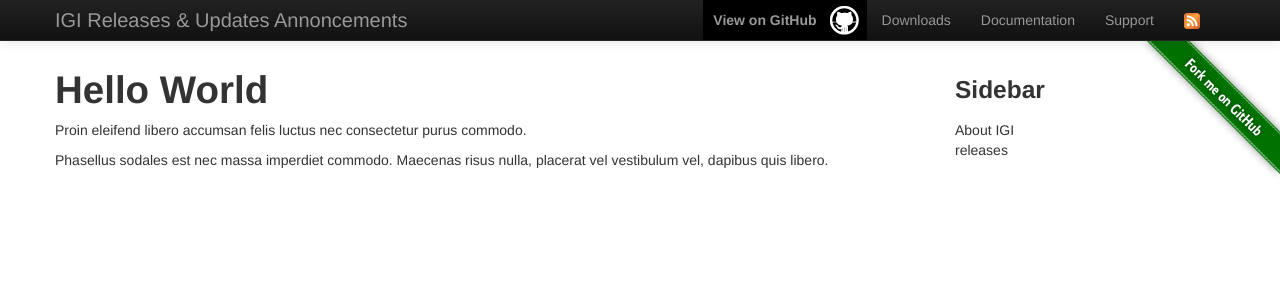
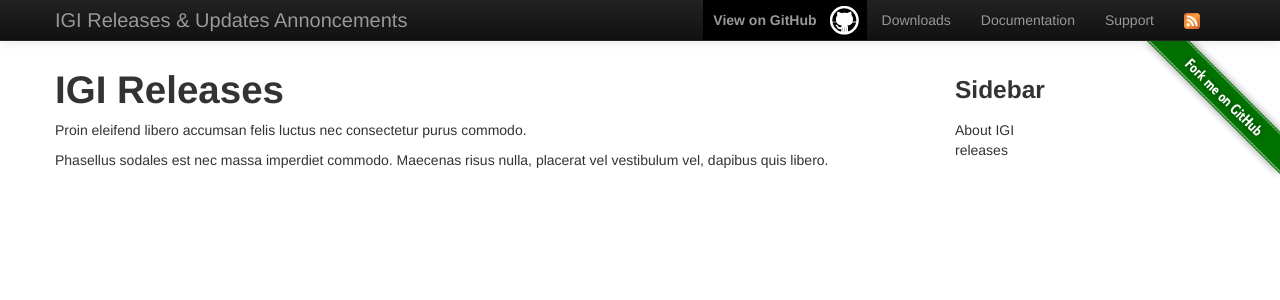
Before and after one commit to caifti/igi_release, a Jekyll site: the page built from index.md, in a window 1280 px wide. Shown: the top 300 px of the page. Built offline with Jekyll 4.4.1, drawn with Linux system fonts in a browser that asks for light colours; Markdown is read by kramdown in place of the engine named in the settings.

Commit message:
test change

```diff
--- a/index.md
+++ b/index.md
@@ -7,8 +7,7 @@ extra_css:
   - css/pygment_trac.css
 ---
 
-
-# Hello World
+# IGI Releases
 
 Proin eleifend libero accumsan felis luctus nec consectetur purus commodo.
 
```
